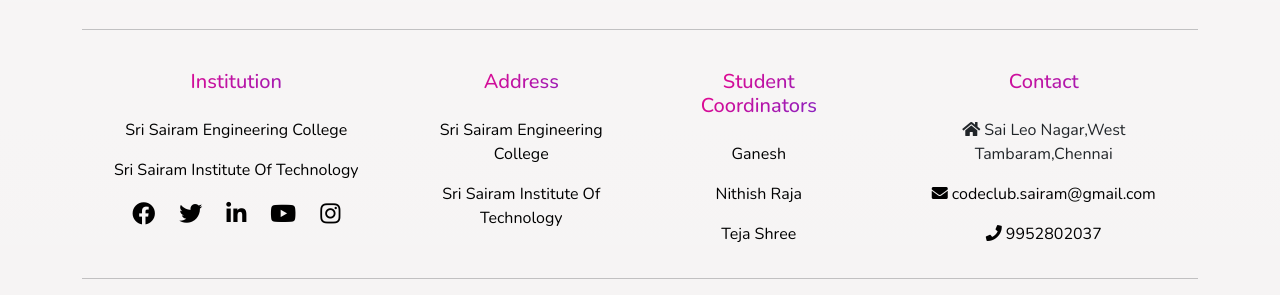
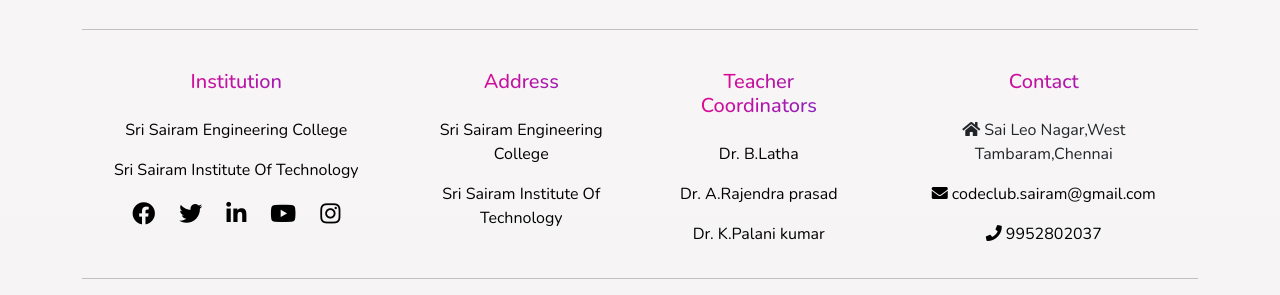
Before and after one commit to Arokia-Nivin/devbytes, a React (Create React App) app in the folder client/: page / in a window 1280 px wide. Shown: the part 1147-1442 px from the top of the page. Built offline with nearby package versions, Linux system fonts and the light colour scheme; no server answers.

Commit message:
fetched contact info from backend

```diff
--- a/client/src/components/ContactComponent.js
+++ b/client/src/components/ContactComponent.js
@@ -28,13 +28,14 @@
                     <img className="coordinator-avatar" src="https://img.icons8.com/dotty/150/000000/engineer.png"/>
                     </div>
                     <div className="mt-2" >
-                        <a href={`mailto:${member.mail}`} className="text-black"  style={{ textDecoration: "none" }}> <i className="fas fa-envelope mr-3"/>{member.mail}</a>
-                        <a href={`tel:+91${member.phonenumber}`} className="text-black"  style={{ textDecoration: "none" }}> <i className="fas fa-phone mr-3"/>{member.phonenumber}</a>
+                        <a href={`tel:+91${member.phonenumber}`} title={member.phonenumber} className="text-black"  style={{ textDecoration: "none" }}> <i className="fas fa-phone mr-3"/></a>
+                        <a href={`mailto:${member.email}`} className="text-black" title={member.email}  style={{ textDecoration: "none", marginLeft: "15px" }}> <i className="fas fa-envelope mr-3"/></a>
+
                     </div>
                 </div>
             )
         })
-        return memeber
+        return members;
     }
 
     render() {
@@ -46,7 +47,7 @@
               </h1>
               <hr className="horizontal dark mb-4 container-sm"></hr>
               <div className="contact-info-container">
-                {/* rendercontact */}
+                {this.renderContact()}
 
               </div>
             </div>
--- a/client/src/components/FooterComponent.js
+++ b/client/src/components/FooterComponent.js
@@ -100,7 +100,7 @@
                 </div>
                 <div className="col-md-3 col-lg-2 col-xl-2 mx-auto mt-3">
                 <h5 className="mb-4 font-weight-bold h5" >
-                    Student Coordinators
+                    Teacher Coordinators
                 </h5>
                 <p>
                     <a
@@ -109,7 +109,7 @@
                     style={{ textDecoration: "none" }}
                     >
                     {" "}
-                    Ganesh{" "}
+                    Dr. B.Latha{" "}
                     </a>
                 </p>
                 <p>
@@ -119,7 +119,7 @@
                     style={{ textDecoration: "none" }}
                     >
                     {" "}
-                    Nithish Raja
+                    Dr. A.Rajendra prasad
                     </a>
                 </p>
                 <p>
@@ -128,7 +128,7 @@
                     className="text-black"
                     style={{ textDecoration: "none" }}
                     >
-                    Teja Shree
+                    Dr. K.Palani kumar
                     </a>
                 </p>
                 </div>
--- a/client/src/styles/contact.css
+++ b/client/src/styles/contact.css
@@ -6,6 +6,10 @@
 }
 .contact-container{
     margin-top:5%
+}
+.contact-info {
+    width: 300px;
+    margin-top: 10px;
 }
 .contact-info-container
 {
```
